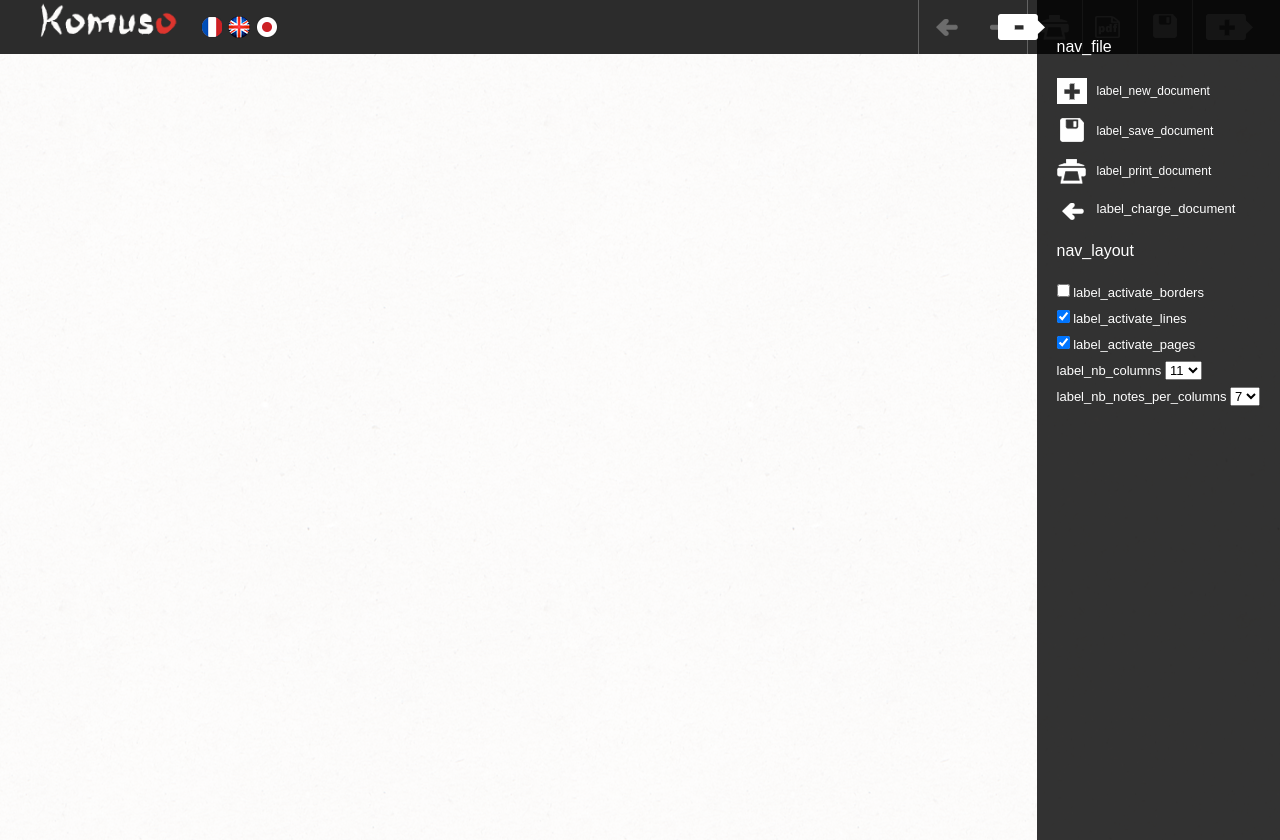
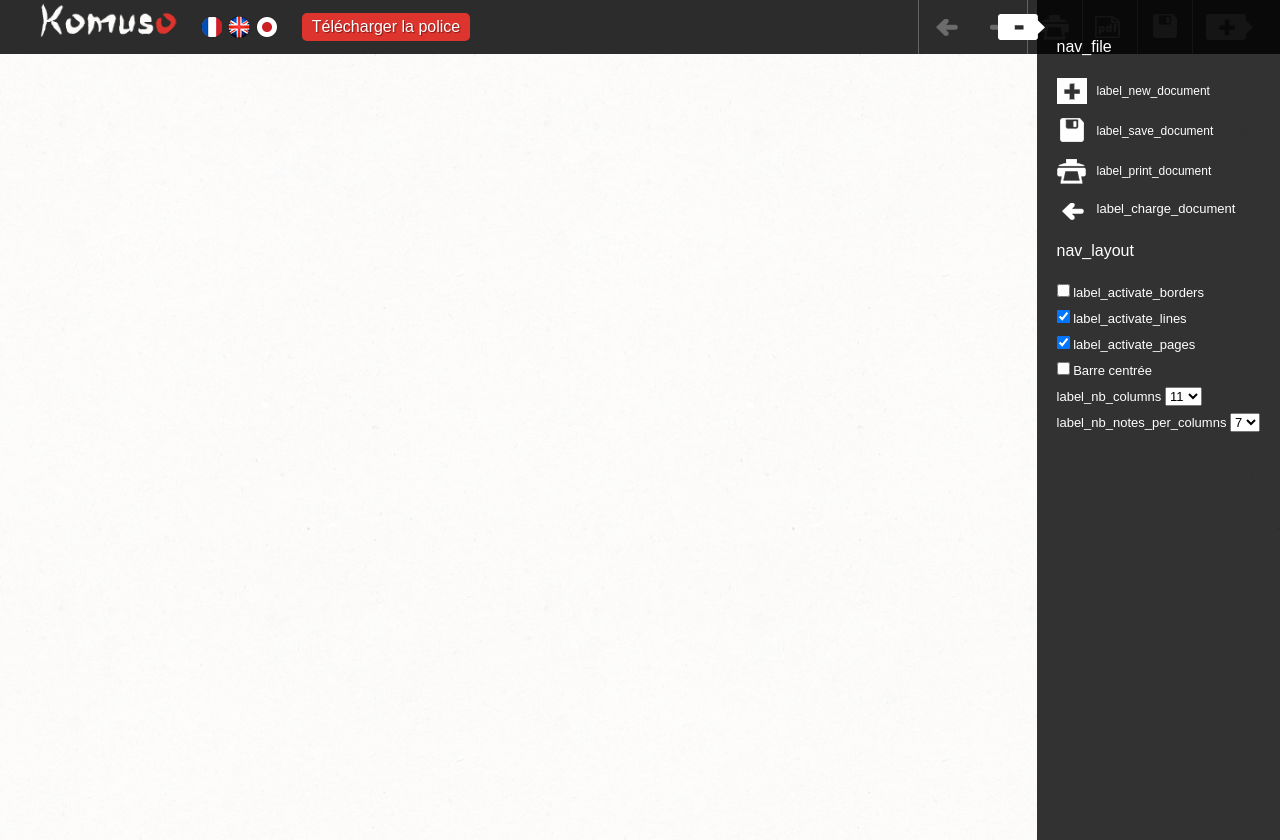
Before and after one commit to letinani/komuso, a Django app: template templates/base.html in a window 1280 px wide. Run offline with Django 3.2, Linux system fonts and the light colour scheme; the template is opened without the code that fills it, so the values that code supplies are empty; style sheets or scripts are compiled from the project's sources.

Commit message:
Rajout du bouton telechargement de la font et de la case a cocher pour que la barre soit centree

```diff
--- a/komuso/static/css/main.css
+++ b/komuso/static/css/main.css
@@ -1,3 +1,4 @@
+@charset "CP850";
 /*
  autor: Laetitia Nanni
  2013
@@ -146,6 +147,17 @@ header {
         opacity: 0.3; }
       header #menu-file li:nth-child(2) {
         border-left: 0; }
+  header .buttonDownload {
+    padding: 5px 10px;
+    margin-top: 13px;
+    margin-left: 20px;
+    background-color: #dd352e;
+    text-shadow: 1px 1px 1px #851713;
+    transition: all 0.3s linear;
+    border-radius: 5px; }
+    header .buttonDownload:hover {
+      background-color: #bf1912;
+      text-shadow: none; }
 
 .column {
   float: right; }
--- a/komuso/static/js/colonm.js
+++ b/komuso/static/js/colonm.js
@@ -134,10 +134,16 @@ function affichage(number_max, partition, titlePartition, colonm_max, position)
 
         if(partition[i].nom != "blank") {
             if(partition[i].time == "|") {
-                time.setAttribute("style","border-right: 3px solid black; float: right; height:40px;");
+            	if($("#score-barre:checked").length == 1)
+            		time.setAttribute("style","position:absolute; top:7px; left:50%; border-right: 3px solid black; height:40px;");
+            	else
+                	time.setAttribute("style","position:absolute; top:7px;  right:0px; border-right: 3px solid black; height:40px;");
                 note.appendChild(time);
             } else if(partition[i].time == "||") {
-                time.setAttribute("style","border-left: 3px solid black; border-right: 3px solid black; float: right; height:40px; width: 3px;");
+            	if($("#score-barre:checked").length == 1)
+            		time.setAttribute("style","position:absolute; top:7px; left:45%; border-left: 3px solid black; border-right: 3px solid black; height:40px; width: 3px;");
+            	else
+               		time.setAttribute("style","position:absolute; top:7px; right:-6px; border-left: 3px solid black; border-right: 3px solid black; height:40px; width: 3px;");
                 note.appendChild(time);
             }
 
--- a/komuso/static/js/main.js
+++ b/komuso/static/js/main.js
@@ -1,5 +1,5 @@
 $(function() {
-    $("#side-menu").animate({right:"-400px"}, 0);
+    $("#side-menu").animate({right:"-400px", display:"none"}, 0);
 
     // menu coulissant
     $(".open-side-menu").click(function(e){
--- a/komuso/static/sass/main.scss
+++ b/komuso/static/sass/main.scss
@@ -171,6 +171,21 @@ header {
 				border-left: 0;
 				//padding-left: 0;
 			}
+		}
+	}
+
+	.buttonDownload {
+		padding:5px 10px;
+		margin-top:13px;
+		margin-left:20px;
+		background-color:#dd352e;
+		text-shadow:1px 1px 1px #851713;
+		transition:all 0.3s linear;
+		border-radius:5px;
+
+		&:hover {
+			background-color:#bf1912;
+			text-shadow:none;
 		}
 	}
 }
--- a/templates/header.html
+++ b/templates/header.html
@@ -13,6 +13,7 @@
 		    <input type="submit" class="icon japanese lang" name="language" value="ja" />
 		</form>
 	</nav>
+	<a href="{% static 'font/tozanshak-webfont.ttf' %}" class="buttonDownload">Télécharger la police</a>
 	<nav id="menu-file">
 		<ul>
 			<li>
--- a/templates/side-menu.html
+++ b/templates/side-menu.html
@@ -19,6 +19,7 @@
 				<li><input type="checkbox" id="score-borders" name="score-boders" > {% trans "label_activate_borders" %}</li>
 				<li><input type="checkbox" id="score-lines" checked="checked" name="score-lines" > {% trans "label_activate_lines" %} </li>
 				<li><input type="checkbox" id="score-pages" checked="checked" name="score-pages" > {% trans "label_activate_pages" %} </li>
+				<li><input type="checkbox" id="score-barre" name="score-barre" > Barre centrée </li>
 				<li>{% trans "label_nb_columns" %}
 					<select id="nb-columns-per-pages">
 					    <option selected="selected" value="11">11</option>
```
